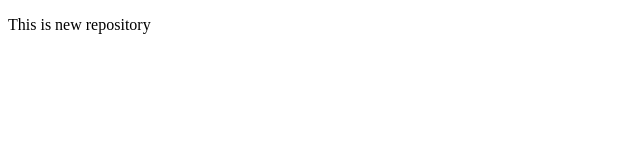
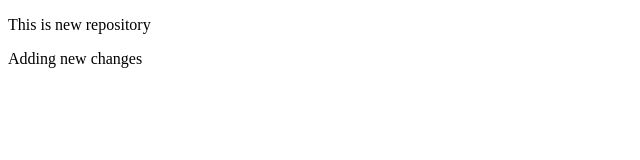
Before and after one commit to akashk3269/git-demo, a plain HTML site: page index.html in a window 1280 px wide. Shown: the whole page, without its empty margins (0-640 px from the left). Drawn offline with Linux system fonts and the light colour scheme.

Commit message:
new changes

```diff
--- a/index.html
+++ b/index.html
@@ -9,8 +9,8 @@
 
 <body>
     <div>
-
         <p>This is new repository</p>
+        <p>Adding new changes</p>
     </div>
 </body>
 
```
